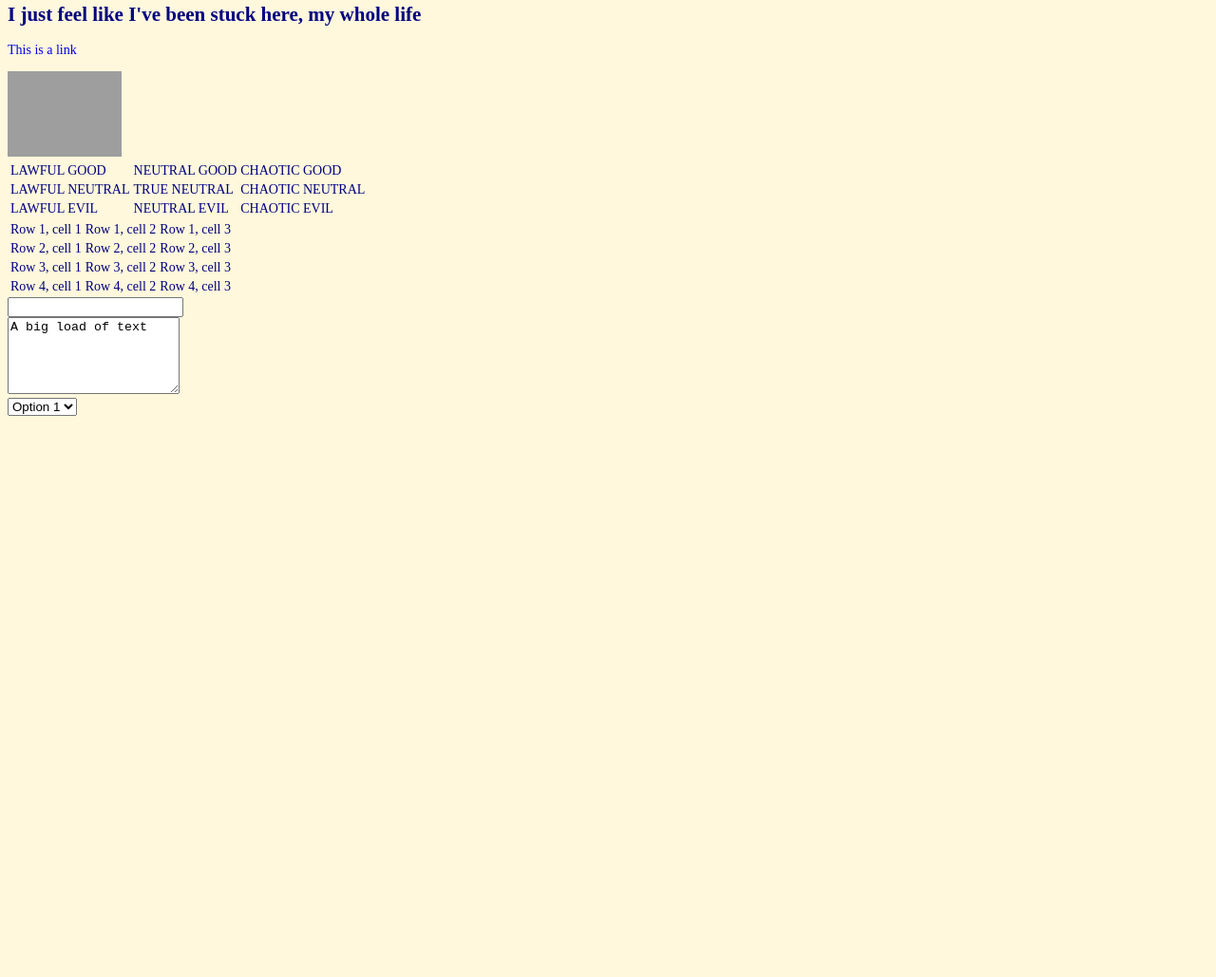
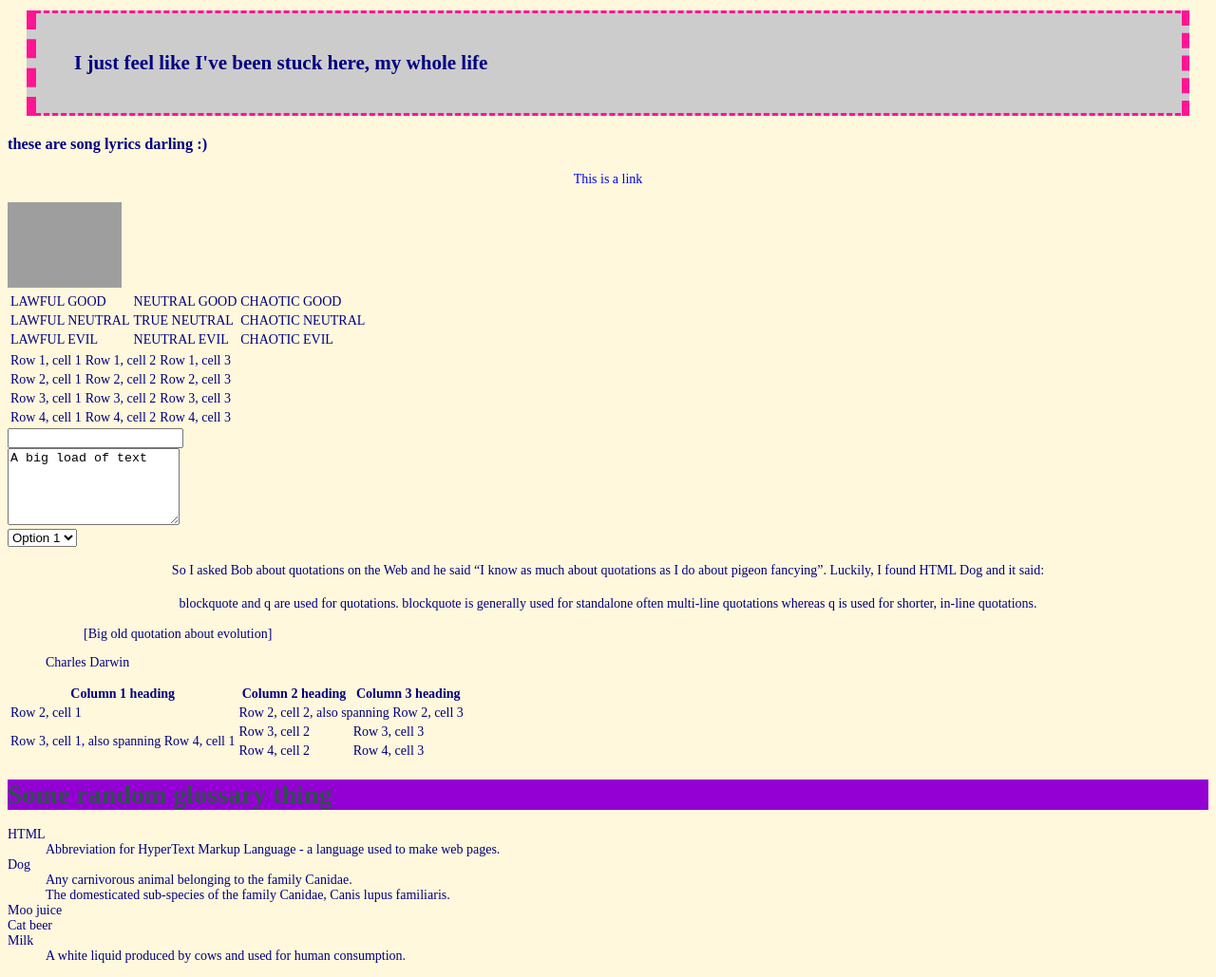
Before and after one commit to dal-pal/personal-projects, a plain HTML site: page index.html in a window 1280 px wide. Shown: the part 240-1269 px from the top of the page at 95% size. Before the commit the page ends 800 px from the top, so only its background shows below. Drawn offline with Linux system fonts and the light colour scheme; grey boxes are pictures that could not be loaded.

Commit message:
index.html style.css

```diff
--- a/index.html
+++ b/index.html
@@ -23,6 +23,7 @@
 
     </ol>
     <h2>I just feel like I've been stuck here, my whole life</h2>
+    <h3>these are song lyrics darling :)</h3>
     <p><a href="https://www.reddit.com">This is a link</a></p>
     <img src="http://www.htmldog.com/badge1.gif" width="120" height="90" alt="HTML DAWG!">
     <table>
@@ -74,6 +75,50 @@
         <option value="third option">Option 3</option>
     </select>
 
+    <p>So I asked Bob about quotations on the Web and he said <q>I know as much about quotations as I do about pigeon fancying</q>. Luckily, I found HTML Dog and it said:</p>
+
+    <blockquote cite="http://www.htmldog.com/guides/html/intermediate/text/">
+        <p>blockquote and q are used for quotations. blockquote is generally used for standalone often multi-line quotations whereas q is used for shorter, in-line quotations.</p>
+    </blockquote>
+
+    <figure>
+        <blockquote>[Big old quotation about evolution]</blockquote>
+        <figcaption>Charles Darwin</figcaption>
+    </figure>
+    <table>
+        <tr>
+            <th>Column 1 heading</th>
+            <th>Column 2 heading</th>
+            <th>Column 3 heading</th>
+        </tr>
+        <tr>
+            <td>Row 2, cell 1</td>
+            <td colspan="2">Row 2, cell 2, also spanning Row 2, cell 3</td>
+        </tr>
+        <tr>
+            <td rowspan="2">Row 3, cell 1, also spanning Row 4, cell 1</td>
+            <td>Row 3, cell 2</td>
+            <td>Row 3, cell 3</td>
+        </tr>
+        <tr>
+            <td>Row 4, cell 2</td>
+            <td>Row 4, cell 3</td>
+        </tr>
+    </table>
+    <h1>Some random glossary thing</h1>
+    <dl>
+        <dt>HTML</dt>
+        <dd>Abbreviation for HyperText Markup Language - a language used to make web pages.</dd>
+
+        <dt>Dog</dt>
+        <dd>Any carnivorous animal belonging to the family Canidae.</dd>
+        <dd>The domesticated sub-species of the family Canidae, Canis lupus familiaris.</dd>
+
+        <dt>Moo juice</dt>
+        <dt>Cat beer</dt>
+        <dt>Milk</dt>
+        <dd>A white liquid produced by cows and used for human consumption.</dd>
+    </dl>
 
 </body>
 </html>
--- a/style.css
+++ b/style.css
@@ -10,6 +10,14 @@ h1 {
 }
 h2 {
     font-size: 1.5em;
+    background-color: #ccc;
+    margin: 20px;
+    padding: 40px;
+    border-style: dashed;
+    border-width: 3px;
+    border-left-width: 10px;
+    border-right-width: 8px;
+    border-color: deeppink;
 }
 
 a {
@@ -20,3 +28,8 @@ strong {
     font-style: italic;
     text-transform: uppercase;
 }
+
+p {
+    line-height: 1.5;
+    text-align: center;
+}
```
